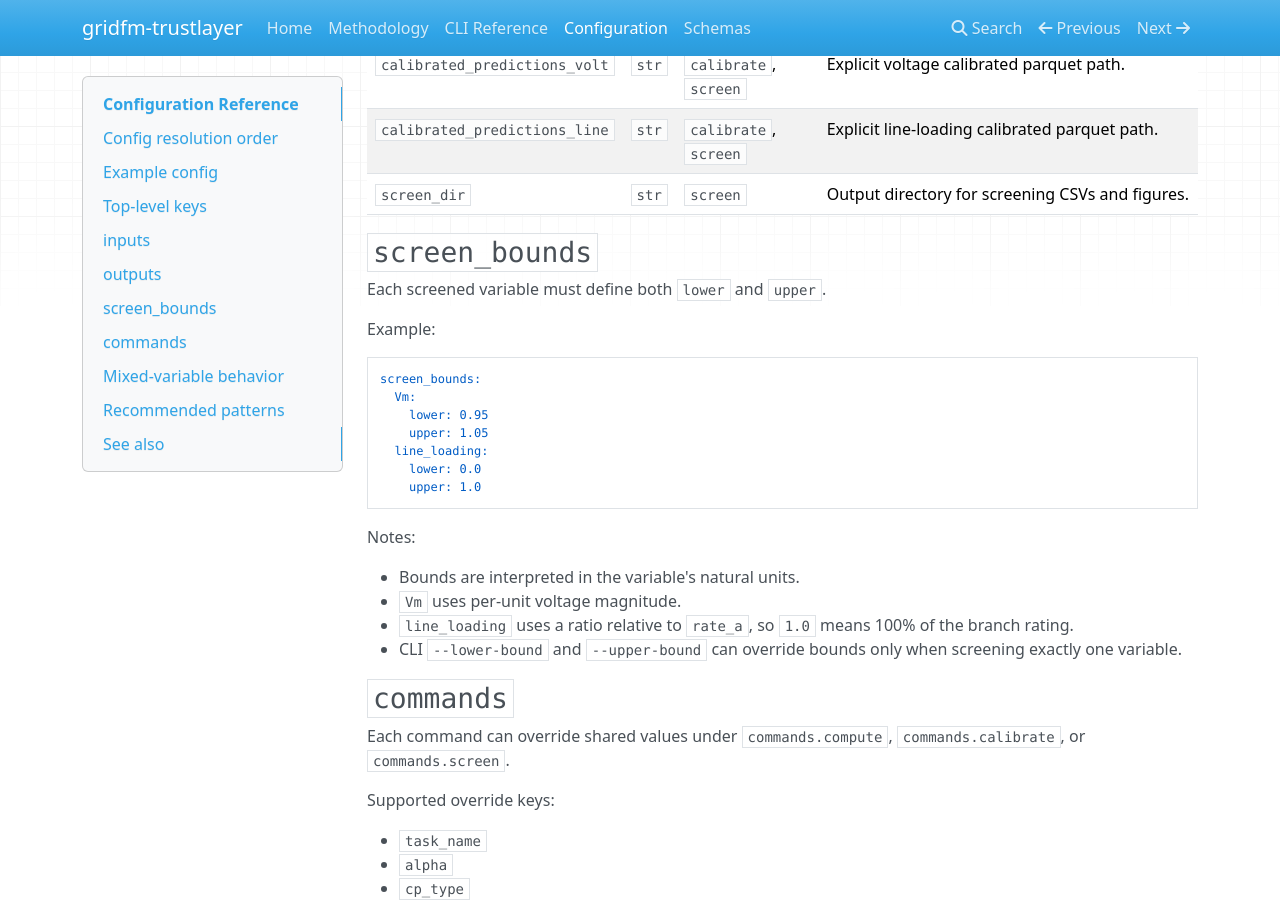
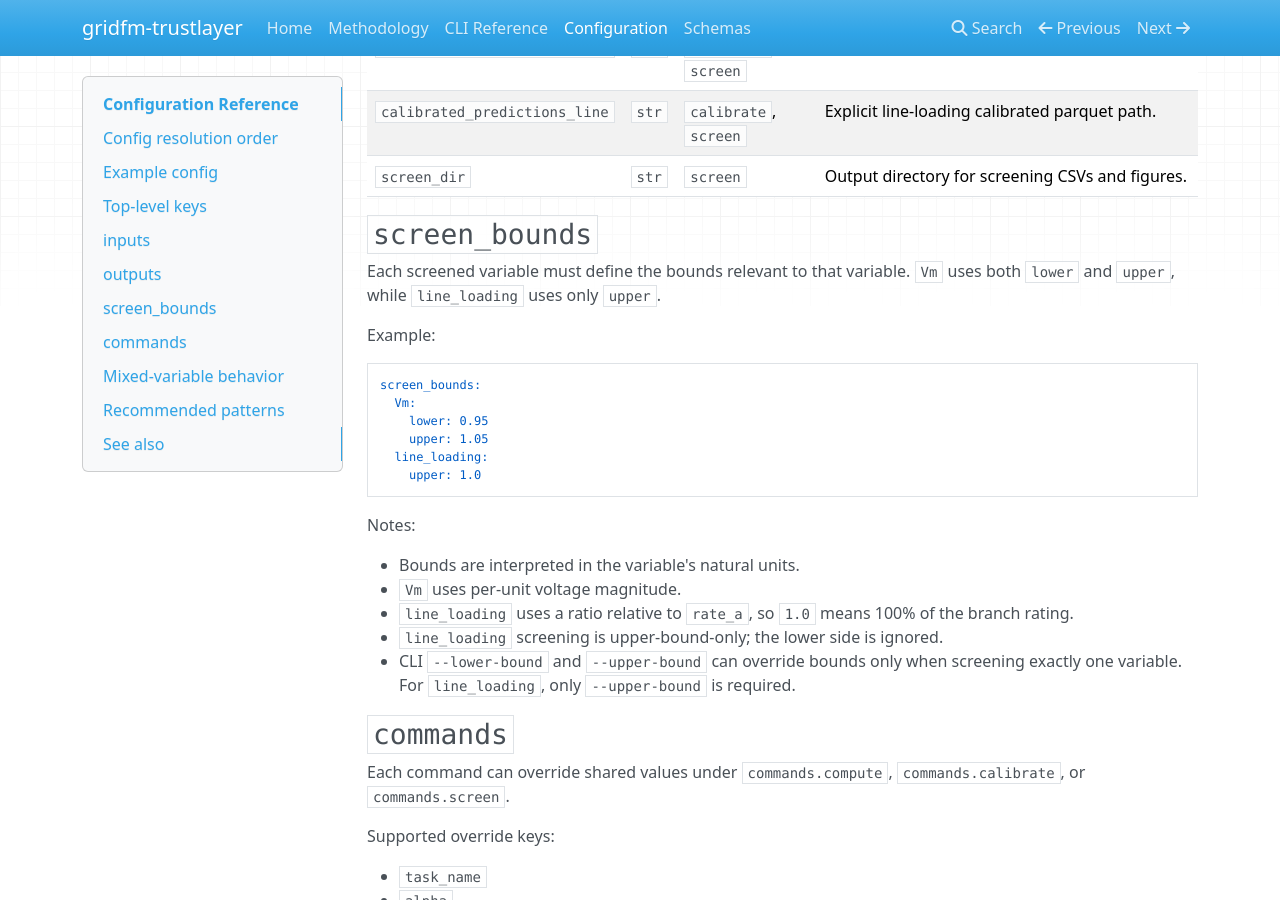
Before and after one commit to gridfm/gridfm-trustlayer, an MkDocs documentation site: the page built from docs/configuration.md, in a window 1280 px wide and 900 px high, scrolled down 3173 px. Built offline with MkDocs 1.6.1, drawn with Linux system fonts in a browser that asks for light colours; nearby versions of some CDN libraries; some of the changed text lies outside the part shown.

Commit message:
adjust line loading screening

````diff
--- a/docs/configuration.md
+++ b/docs/configuration.md
@@ -35,7 +35,6 @@
     lower: 0.95
     upper: 1.05
   line_loading:
-    lower: 0.0
     upper: 1.0
 
 inputs:
@@ -61,18 +60,18 @@
 
 ## Top-level keys
 
-| Key | Type | Required | Description |
-| --- | --- | --- | --- |
-| `version` | `int` | No | Config schema marker. |
-| `task_name` | `str` | Usually yes | Task adapter used when reading prediction artifacts. |
-| `cp_type` | `str` | Yes | Current supported value: `element`. |
-| `strat` | `str or null` | No | Optional residual stratification. Current supported values: `n_outages`, `outage_type`, `system_load_bin`. |
-| `system_load_n_bins` | `int or null` | Required when `strat: system_load_bin` | Requested number of percentile bins learned from per-scenario total active load. |
-| `alpha` | `float` | Required for `compute` | Miscoverage level used while fitting intervals. |
-| `calibration_fraction` | `float or null` | No | Optional fraction of scenarios reserved for fitting before applying on holdout scenarios. |
-| `random_seed` | `int or null` | No | Random seed used with `calibration_fraction`. |
-| `variables` | `list[str]` | Usually yes | Any subset of `Vm`, `Va`, and `line_loading`. Defaults to `Vm, Va` if omitted. |
-| `screen_bounds` | `mapping` | Required for `screen` on each screened variable | Per-variable lower and upper screening bounds. |
+| Key                      | Type              | Required                                         | Description                                                                                                     |
+| ------------------------ | ----------------- | ------------------------------------------------ | --------------------------------------------------------------------------------------------------------------- |
+| `version`              | `int`           | No                                               | Config schema marker.                                                                                           |
+| `task_name`            | `str`           | Usually yes                                      | Task adapter used when reading prediction artifacts.                                                            |
+| `cp_type`              | `str`           | Yes                                              | Current supported value:`element`.                                                                            |
+| `strat`                | `str or null`   | No                                               | Optional residual stratification. Current supported values:`n_outages`, `outage_type`, `system_load_bin`. |
+| `system_load_n_bins`   | `int or null`   | Required when`strat: system_load_bin`          | Requested number of percentile bins learned from per-scenario total active load.                                |
+| `alpha`                | `float`         | Required for`compute`                          | Miscoverage level used while fitting intervals.                                                                 |
+| `calibration_fraction` | `float or null` | No                                               | Optional fraction of scenarios reserved for fitting before applying on holdout scenarios.                       |
+| `random_seed`          | `int or null`   | No                                               | Random seed used with`calibration_fraction`.                                                                  |
+| `variables`            | `list[str]`     | Usually yes                                      | Any subset of`Vm`, `Va`, and `line_loading`. Defaults to `Vm, Va` if omitted.                           |
+| `screen_bounds`        | `mapping`       | Required for`screen` on each screened variable | Per-variable screening bounds.`Vm` uses lower and upper bounds; `line_loading` uses only `upper`.         |
 
 `strat: n_outages` means residual quantiles are fitted and applied per scenario outage count. The current `n_outages` value includes both inactive branches and inactive generators detected in the raw datakit scenario files.
 
@@ -84,29 +83,29 @@
 
 ## `inputs`
 
-| Key | Type | Used by | Description |
-| --- | --- | --- | --- |
-| `predictions` | `str` | `compute`, `calibrate`, default `screen` path resolution | Main bus-level prediction parquet. |
-| `generator_predictions` | `str or null` | `compute`, `calibrate` | Optional OPF generator prediction parquet. |
-| `pf_node` | `str` | `compute`, `calibrate`, `screen` | Raw bus ground truth. |
-| `pf_edge` | `str` | `compute`, `calibrate`, `screen` | Raw branch ground truth. |
-| `analysis_pf_node` | `str or null` | `calibrate` | Optional alternate bus ground truth for analysis when the prediction artifact does not already contain target columns. |
-| `analysis_pf_edge` | `str or null` | `calibrate` | Optional alternate branch ground truth for line-loading analysis when needed. |
+| Key                       | Type            | Used by                                                        | Description                                                                                                            |
+| ------------------------- | --------------- | -------------------------------------------------------------- | ---------------------------------------------------------------------------------------------------------------------- |
+| `predictions`           | `str`         | `compute`, `calibrate`, default `screen` path resolution | Main bus-level prediction parquet.                                                                                     |
+| `generator_predictions` | `str or null` | `compute`, `calibrate`                                     | Optional OPF generator prediction parquet.                                                                             |
+| `pf_node`               | `str`         | `compute`, `calibrate`, `screen`                         | Raw bus ground truth.                                                                                                  |
+| `pf_edge`               | `str`         | `compute`, `calibrate`, `screen`                         | Raw branch ground truth.                                                                                               |
+| `analysis_pf_node`      | `str or null` | `calibrate`                                                  | Optional alternate bus ground truth for analysis when the prediction artifact does not already contain target columns. |
+| `analysis_pf_edge`      | `str or null` | `calibrate`                                                  | Optional alternate branch ground truth for line-loading analysis when needed.                                          |
 
 ## `outputs`
 
-| Key | Type | Used by | Description |
-| --- | --- | --- | --- |
-| `artifact` | `str` | `compute`, `calibrate` | `.trustlayer` path written by `compute` and read by `calibrate`. |
-| `output` | `str` | `calibrate`, `screen` | Shared output override. For mixed `calibrate` runs it must be a directory. |
-| `calibrated_predictions` | `str` | `calibrate`, `screen` | Shared calibrated parquet path for a single target family, or directory root for mixed runs. |
-| `calibrated_predictions_volt` | `str` | `calibrate`, `screen` | Explicit voltage calibrated parquet path. |
-| `calibrated_predictions_line` | `str` | `calibrate`, `screen` | Explicit line-loading calibrated parquet path. |
-| `screen_dir` | `str` | `screen` | Output directory for screening CSVs and figures. |
+| Key                             | Type    | Used by                    | Description                                                                                  |
+| ------------------------------- | ------- | -------------------------- | -------------------------------------------------------------------------------------------- |
+| `artifact`                    | `str` | `compute`, `calibrate` | `.trustlayer` path written by `compute` and read by `calibrate`.                       |
+| `output`                      | `str` | `calibrate`, `screen`  | Shared output override. For mixed`calibrate` runs it must be a directory.                  |
+| `calibrated_predictions`      | `str` | `calibrate`, `screen`  | Shared calibrated parquet path for a single target family, or directory root for mixed runs. |
+| `calibrated_predictions_volt` | `str` | `calibrate`, `screen`  | Explicit voltage calibrated parquet path.                                                    |
+| `calibrated_predictions_line` | `str` | `calibrate`, `screen`  | Explicit line-loading calibrated parquet path.                                               |
+| `screen_dir`                  | `str` | `screen`                 | Output directory for screening CSVs and figures.                                             |
 
 ## `screen_bounds`
 
-Each screened variable must define both `lower` and `upper`.
+Each screened variable must define the bounds relevant to that variable. `Vm` uses both `lower` and `upper`, while `line_loading` uses only `upper`.
 
 Example:
 
@@ -116,7 +115,6 @@
     lower: 0.95
     upper: 1.05
   line_loading:
-    lower: 0.0
     upper: 1.0
 ```
 
@@ -125,7 +123,8 @@
 - Bounds are interpreted in the variable's natural units.
 - `Vm` uses per-unit voltage magnitude.
 - `line_loading` uses a ratio relative to `rate_a`, so `1.0` means 100% of the branch rating.
-- CLI `--lower-bound` and `--upper-bound` can override bounds only when screening exactly one variable.
+- `line_loading` screening is upper-bound-only; the lower side is ignored.
+- CLI `--lower-bound` and `--upper-bound` can override bounds only when screening exactly one variable. For `line_loading`, only `--upper-bound` is required.
 
 ## `commands`
 
````
Also changed, not shown: docs/cli.md (+3 -2 lines), docs/methodology.md (+1 -1 lines), 3 other files.
